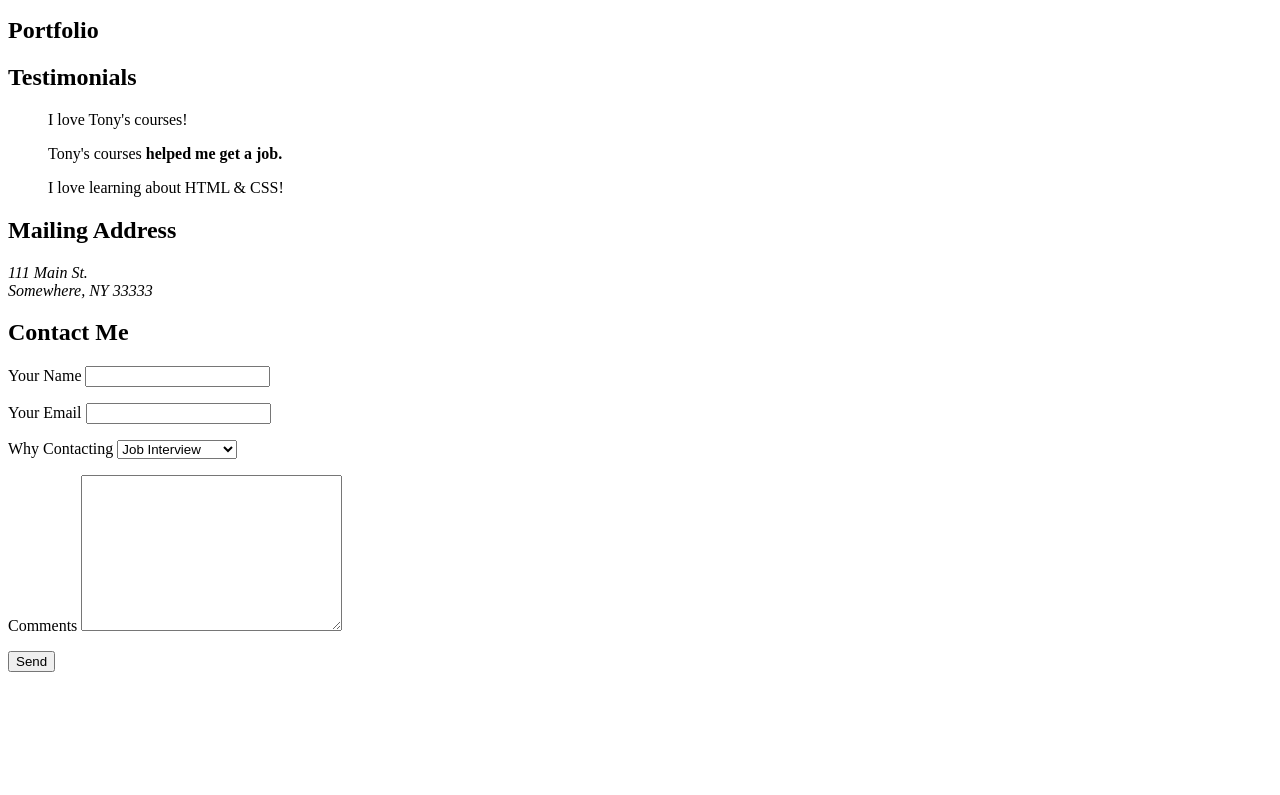
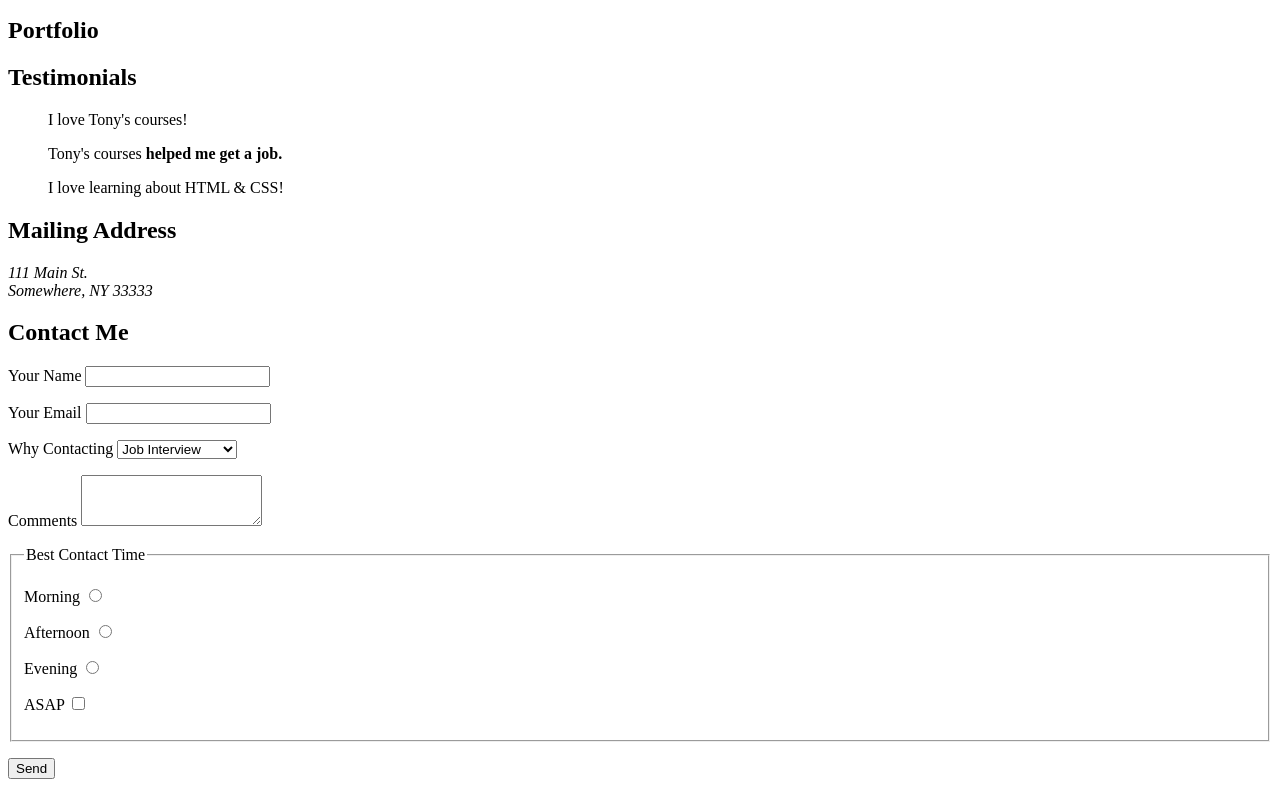
Before and after one commit to aleal4/understandingHTMLCSS, a plain HTML site: page index.html in a window 1280 px wide. Shown: the part 983-1778 px from the top of the page. Before the commit the page ends 1663 px from the top, so only its background shows below. Drawn offline with Linux system fonts and the light colour scheme.

Commit message:
adding checkbox and radio

```diff
--- a/index.html
+++ b/index.html
@@ -138,16 +138,37 @@
         </p>
         <p>
           <label for="whycontacting">Why Contacting</label>
-          <select name="whycontacting" id="whycontacting">
-            <option value="jobinterview">Job Interview</option>
+          <select id="whycontacting" name="whycontacting">
+            <option value=jobinterview">Job Interview</option>
             <option value="needcontractor">Need Contractor</option>
           </select>
         </p>
         <p>
           <label for="comments">Comments</label>
-          <textarea name="commments" id="comments" cols="30" rows="10"></textarea>
+          <textarea id="comments" name="comments" rows="3"></textarea>
         </p>
-        <button type="submit">Send</button>
+        <fieldset>
+          <legend>Best Contact Time</legend>
+          <p>
+            <label for="contacttime1">Morning</label>
+            <input type="radio" id="contacttime1" name="contacttime" value="morning" />
+          </p>
+          <p>
+            <label for="contacttime2">Afternoon</label>
+            <input type="radio" id="contacttime2" name="contacttime" value="afternoon" />
+          </p>
+          <p>
+            <label for="contacttime3">Evening</label>
+            <input type="radio" id="contacttime3" name="contacttime" value="evening" />
+          </p>
+          <p>
+            <label for="asap">ASAP</label>
+            <input type="checkbox" id="asap" name="asap" />
+          </p>
+        </fieldset>
+        <p>
+          <button type="submit">Send</button>
+        </p>
       </form>
     </section>
   </main>
```
